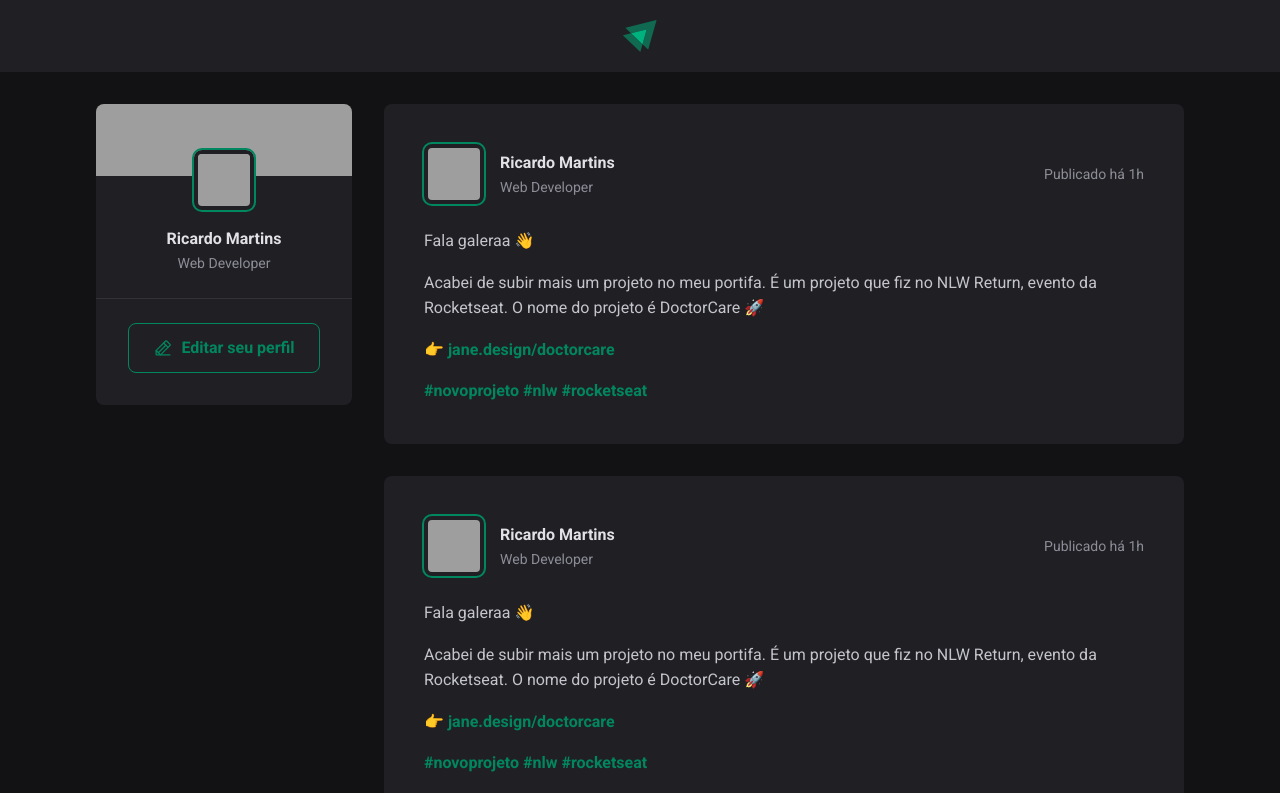
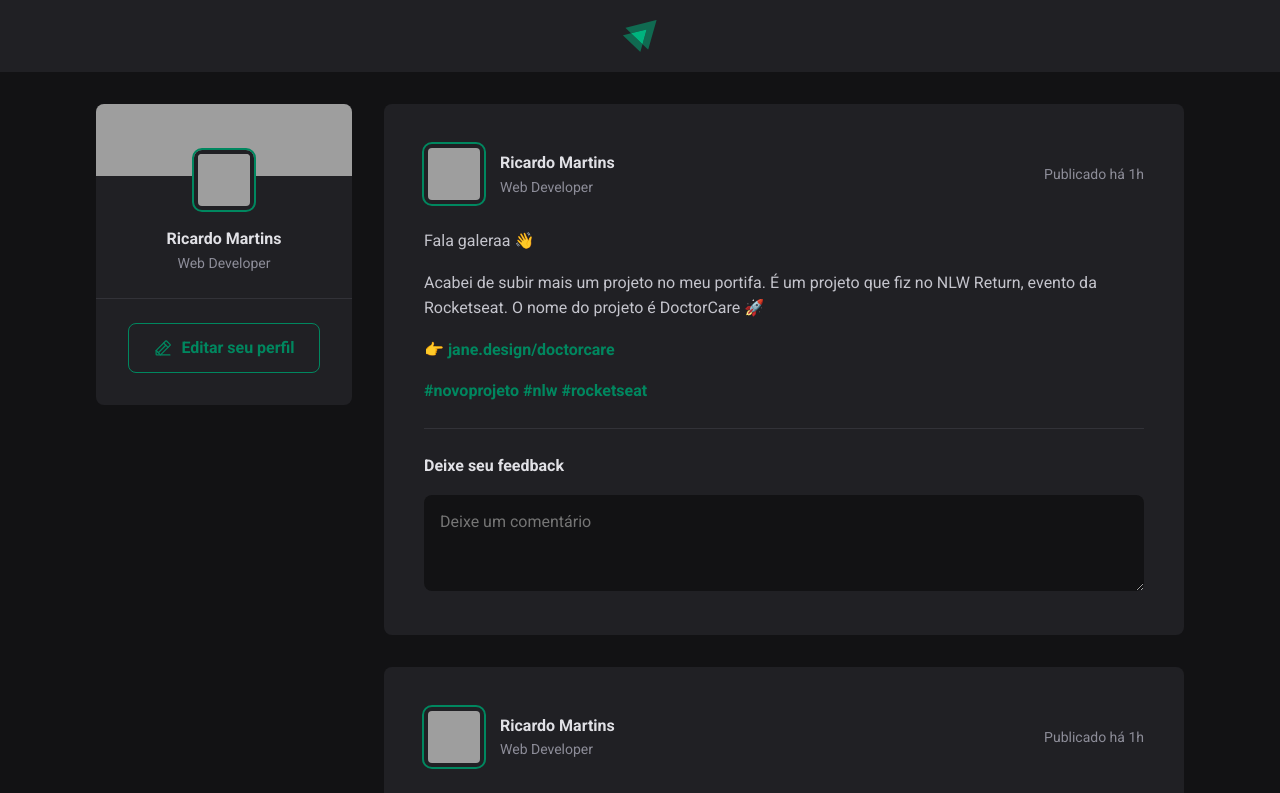
Before and after one commit to tuiusx/01-fundamentos-reactjs, a React (Vite) app: page / in a window 1280 px wide. Shown: the top 793 px of the page. Built offline with nearby package versions, Linux system fonts and the light colour scheme; grey boxes are pictures that could not be loaded.

Commit message:
Application structure - Feedback form

```diff
--- a/src/components/Post.jsx
+++ b/src/components/Post.jsx
@@ -25,6 +25,20 @@ export function Post() {
                     <a href="">#rocketseat</a>
                 </p>
             </div>
+
+            <form className={styles.commentForm}>
+                <strong>Deixe seu feedback</strong>
+
+                <textarea
+                    placeholder='Deixe um comentário'
+                />
+
+                <footer>
+                    <button type='submit'>Publicar</button>
+                </footer>
+
+            </form>
+
        </article>
     )
 }
--- a/src/components/Post.module.css
+++ b/src/components/Post.module.css
@@ -65,3 +65,57 @@
     color: var(--gray-400);
     line-height: 1.6;
 }
+
+.commentForm {
+    width: 100%;
+    margin-top: 1.5rem;
+    padding-top: 1.5rem;
+    border-top: 1px solid var(--gray-600);
+}
+
+.commentForm > strong {
+    line-height: 1.6;
+    color: var(--gray-100);
+}
+
+.commentForm textarea {
+    width: 100%;
+    background-color: var(--gray-900);
+    border: 0;
+    resize: nome;
+    height: 6rem;
+    padding: 1rem;
+    border-radius: 8px;
+    color: var(--gray-100);
+    line-height: 1.4;
+    margin-top: 1rem;
+}
+.commentForm footer {
+    visibility: hidden;
+    max-height: 0;
+}
+
+.commentForm:focus-within footer {
+    visibility: visible;
+    max-height: none;
+}
+
+.commentForm  button[type=submit] {
+    padding: 1rem 1.5rem;
+    margin-top: 1rem;
+    border-radius: 8px;
+    border: 0;
+    background: var(--green-500);
+    color: var(--white);
+    font-weight: bold;
+    cursor: pointer;
+
+    transition: background-color 0.1s;
+
+
+}
+
+.commentForm  button[type=submit]:hover {
+    background: var(--green-300);
+
+}
--- a/src/global.css
+++ b/src/global.css
@@ -11,6 +11,11 @@
     --green-300: #00b37e;
     --green-500: #00875f;
 
+}
+
+:focus {
+    outline: transparent;
+    box-shadow: 0 0 0 2px var(--green-500);
 }
 
 * {
```
